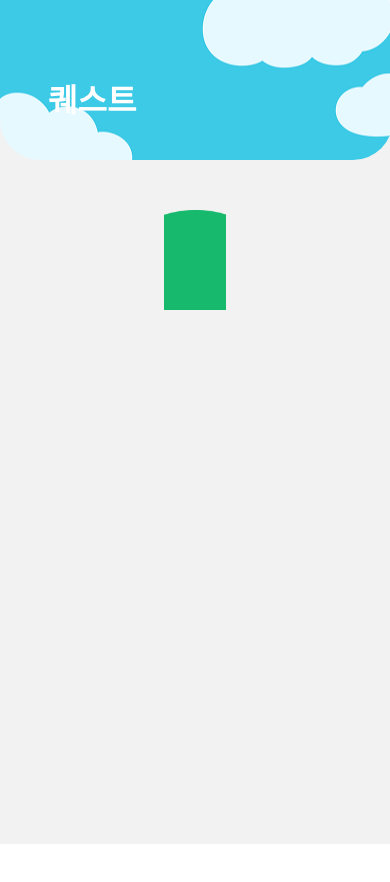
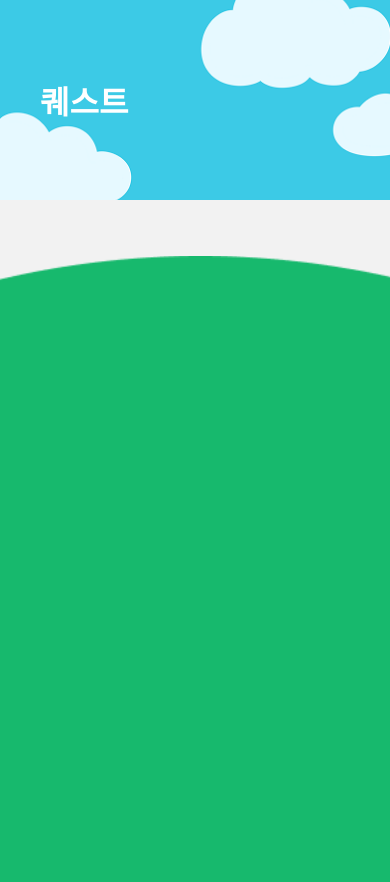
Before and after one commit to kookmin-sw/capstone-2025-13, a React Native app in the folder Frontend/src/: screen /Quest in a window 390 px wide. Shown: the top 882 px of the page. Before the commit the page ends 844 px from the top, so only its background shows below. Built offline with nearby package versions, Linux system fonts and the light colour scheme; a web font is replaced by a local one.

Commit message:
[Chore] 퀘스트 화면 배경 설정

```diff
--- a/Frontend/src/components/Header_sky.tsx
+++ b/Frontend/src/components/Header_sky.tsx
@@ -1,19 +1,20 @@
 // Header_sky.tsx
 
 import React from "react";
-import { View, Text, StyleSheet, ImageBackground } from "react-native";
+import { View, Text, StyleSheet, ImageBackground, Dimensions } from "react-native";
 
 interface HeaderSkyProps {
   title?: string;
   subtitle?: string;
 }
 
+const { width, height } = Dimensions.get("window");
+
 export default function Header_sky({ title = "퀘스트", subtitle }: HeaderSkyProps) {
   return (
     <ImageBackground
       source={require("../assets/Images/header_sky.png")}
       style={styles.background}
-      imageStyle={styles.imageStyle}
     >
       <View style={styles.container}>
         <View>
@@ -27,26 +28,15 @@ export default function Header_sky({ title = "퀘스트", subtitle }: HeaderSkyP
 
 const styles = StyleSheet.create({
   background: {
-    height: 160,
-    paddingTop: 50,
-    paddingHorizontal: 24,
+    width: width,
+    height: 200,
+    paddingLeft:40,
     justifyContent: "center",
-    alignItems: "center",
-  },
-  imageStyle: {
-    borderBottomLeftRadius: 40,
-    borderBottomRightRadius: 40,
+    alignItems: "baseline",
   },
   container: {
-    paddingTop: 50,
-    paddingHorizontal: 24,
-    height: 160,
-    borderBottomLeftRadius: 40,
-    borderBottomRightRadius: 40,
-    flexDirection: "row",
-    justifyContent: "space-between",
-    alignItems: "flex-start",
-    width: "100%",
+    alignItems: "center",
+    justifyContent: "center",
   },
   title: {
     fontSize: 32,
--- a/Frontend/src/components/Quest_circle.tsx
+++ b/Frontend/src/components/Quest_circle.tsx
@@ -1,5 +1,7 @@
 import React from "react";
-import { StyleSheet, View, Image } from "react-native";
+import { StyleSheet, View, Image, Dimensions } from "react-native";
+
+const { width, height } = Dimensions.get("window");
 
 export default function Quest_circle() {
   return (
@@ -7,7 +9,7 @@ export default function Quest_circle() {
       <Image
         source={require("../assets/Images/quest_circle.png")}
         style={styles.image}
-        resizeMode="contain" // or "cover" depending on your image
+        resizeMode="cover"
       />
     </View>
   );
@@ -15,12 +17,13 @@ export default function Quest_circle() {
 
 const styles = StyleSheet.create({
     imageContainer: {
+        width: width,
+        height: 900,
         alignItems: "center",
-    justifyContent: "center",
-    paddingTop: 50,
+        justifyContent: "flex-end",
       },
       image: {
-    width: 100,
-    height: 100,
+        width: width,
+        height: height,
       },
   });
--- a/Frontend/src/screens/Quest.tsx
+++ b/Frontend/src/screens/Quest.tsx
@@ -1,15 +1,19 @@
 import React from "react";
-import { ScrollView } from "react-native";
+import { View, StyleSheet } from "react-native";
 import Header_sky from "../components/Header_sky";
 import Quest_circle from "../components/Quest_circle";
 
+export default function Quest() {
+  return (
+    <View style={styles.container}>
+      <Header_sky />
+      <Quest_circle />
+    </View>
+  );
+}
 
-export default function Quest() {
-    return (
-        <ScrollView >
-            <Header_sky></Header_sky>
-                <Quest_circle></Quest_circle>
-
-        </ScrollView>
-    );
-}
+const styles = StyleSheet.create({
+  container: {
+    flex: 1,
+  },
+});
```
Lines whose indentation alone changed are shown as unchanged.
